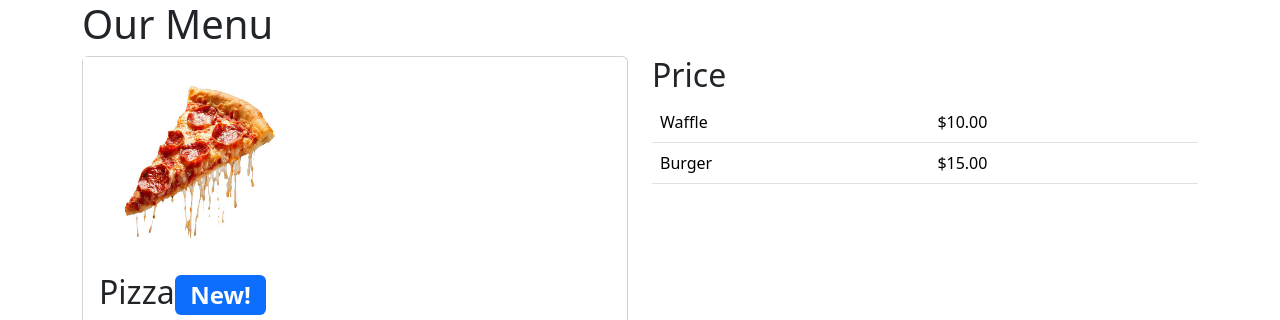
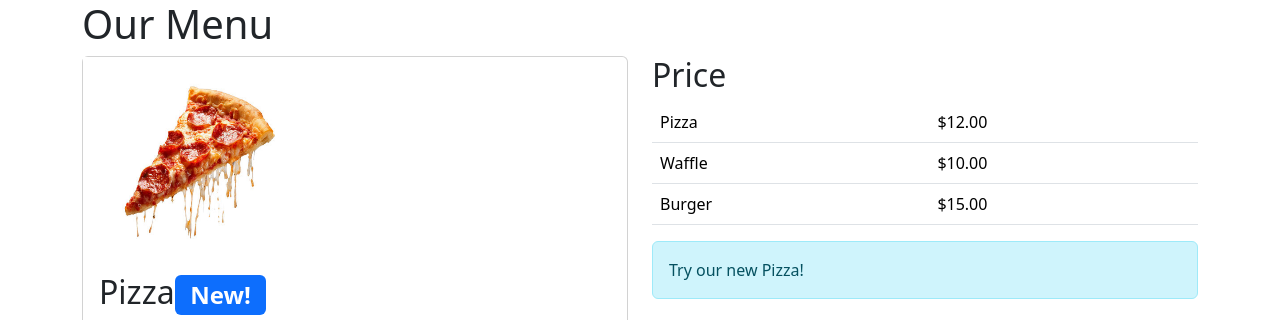
Before and after one commit to sankaraxi/Frontend-Development, a plain HTML site: page bootstrap_basics/index.html in a window 1280 px wide. Shown: the top 320 px of the page. Drawn offline with nearby package versions, Linux system fonts and the light colour scheme.

Commit message:
learned bootstrap basics and updated

```diff
--- a/bootstrap_basics/index.html
+++ b/bootstrap_basics/index.html
@@ -46,6 +46,10 @@
                     <h2>Price</h2>
                     <table class="table">
                         <tr>
+                            <td>Pizza</td>
+                            <td>$12.00</td>
+                        </tr>
+                        <tr>
                             <td>Waffle</td>
                             <td>$10.00</td>
                         </tr>
@@ -54,6 +58,9 @@
                             <td>$15.00</td>
                         </tr>
                     </table>
+                    <div class="alert alert-info" role="alert">
+                        Try our new Pizza!
+                    </div>
                 </div>
             </div>
         </div>
```
